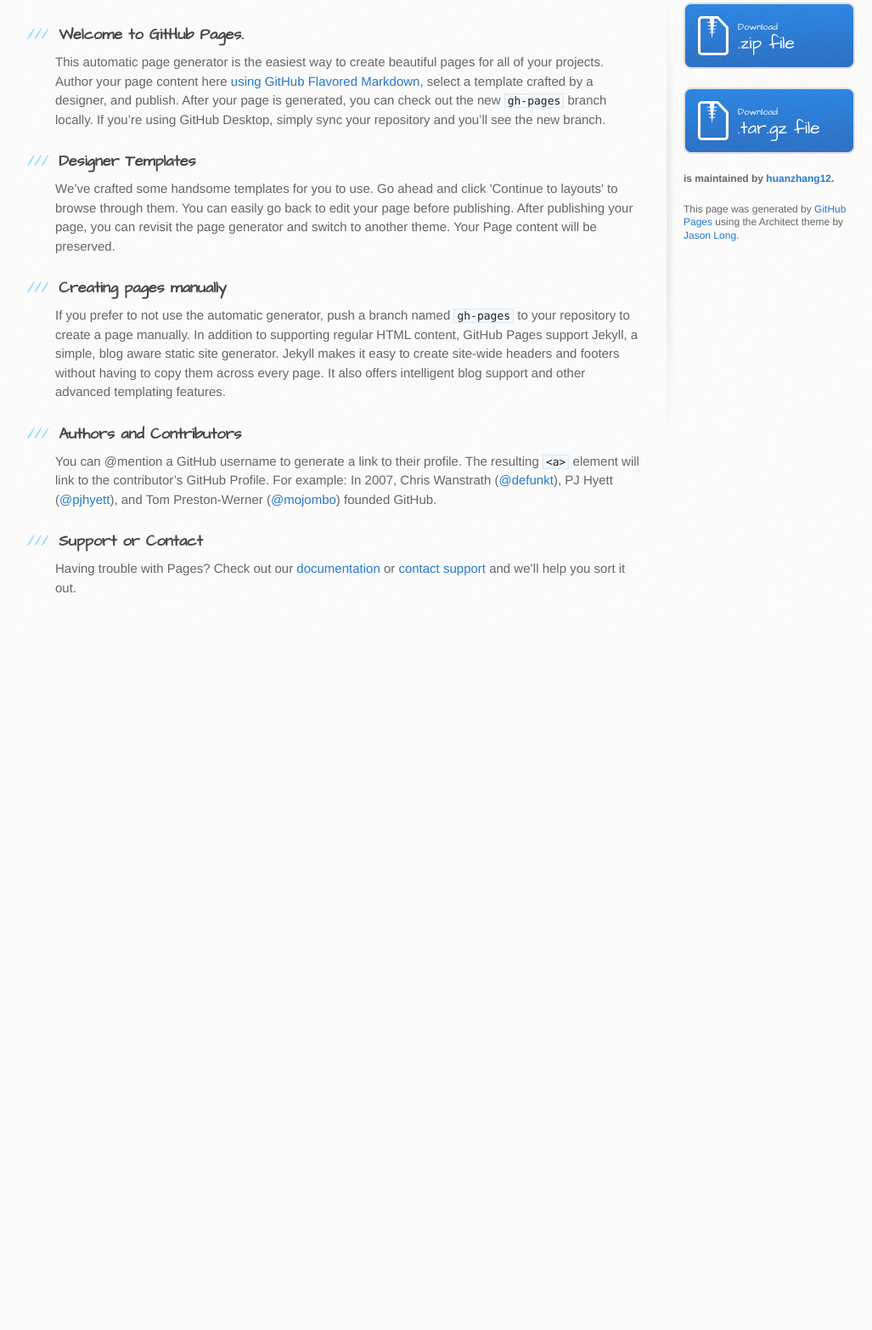
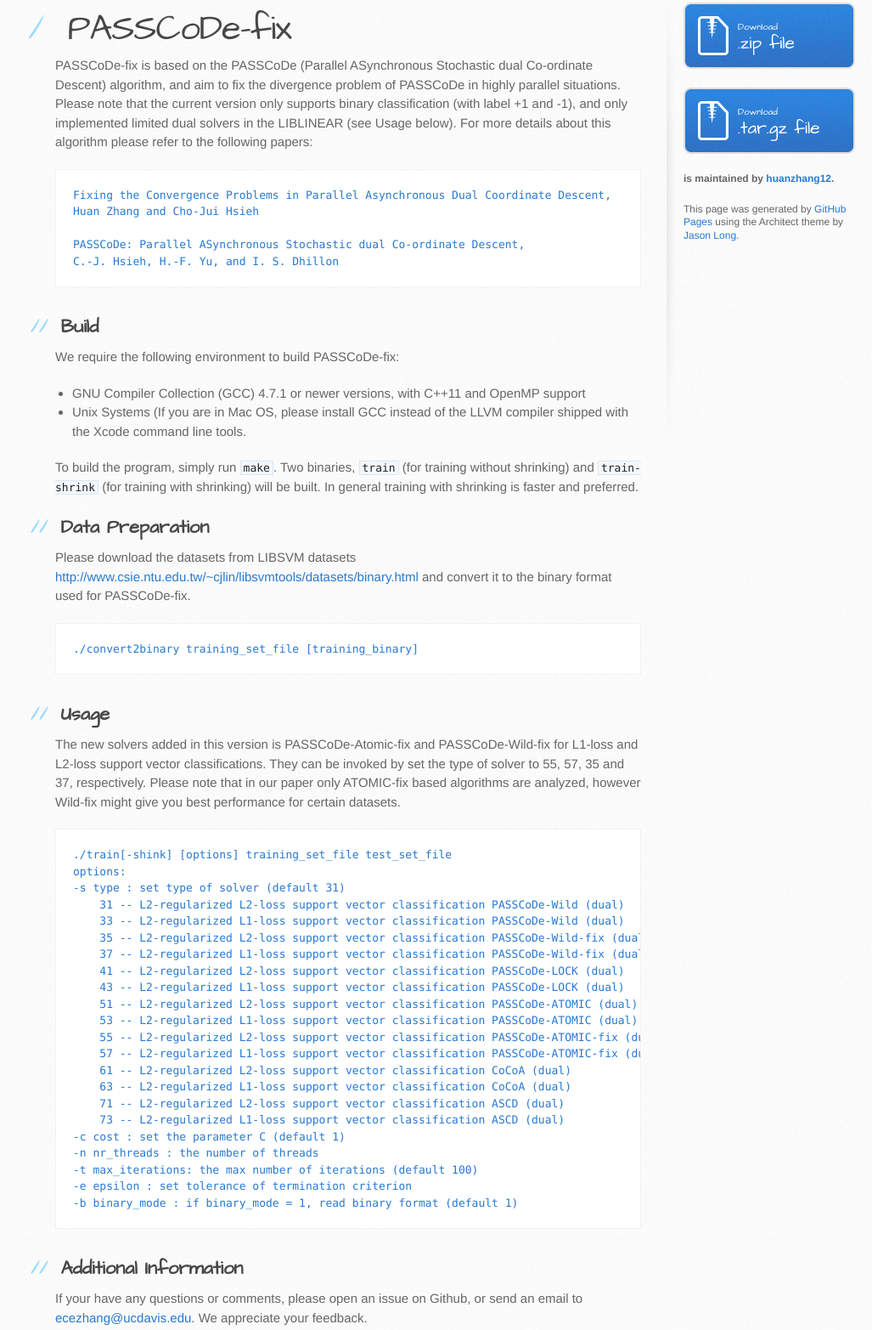
Before and after one commit to huanzhang12/passcode-fix, a plain HTML site: page index.html in a window 1280 px wide. Shown: the part 229-1794 px from the top of the page at 85% size, without its empty margins (105-1132 px from the left). Before the commit the page ends 975 px from the top, so only its background shows below. Drawn offline with Linux system fonts and the light colour scheme.

```diff
--- a/index.html
+++ b/index.html
@@ -28,30 +28,83 @@
     <div id="content-wrapper">
       <div class="inner clearfix">
         <section id="main-content">
-          <h3>
-<a id="welcome-to-github-pages" class="anchor" href="#welcome-to-github-pages" aria-hidden="true"><span aria-hidden="true" class="octicon octicon-link"></span></a>Welcome to GitHub Pages.</h3>
+          <h1>
+<a id="passcode-fix" class="anchor" href="#passcode-fix" aria-hidden="true"><span aria-hidden="true" class="octicon octicon-link"></span></a>PASSCoDe-fix</h1>
 
-<p>This automatic page generator is the easiest way to create beautiful pages for all of your projects. Author your page content here <a href="https://guides.github.com/features/mastering-markdown/">using GitHub Flavored Markdown</a>, select a template crafted by a designer, and publish. After your page is generated, you can check out the new <code>gh-pages</code> branch locally. If you’re using GitHub Desktop, simply sync your repository and you’ll see the new branch.</p>
+<p>PASSCoDe-fix is based on the PASSCoDe (Parallel ASynchronous Stochastic dual Co-ordinate Descent)
+algorithm, and aim to fix the divergence problem of PASSCoDe in highly parallel situations.
+Please note that the current version only supports binary classification (with label +1 and -1),
+and only implemented limited dual solvers in the LIBLINEAR (see Usage below).
+For more details about this algorithm please refer to the following papers:</p>
 
-<h3>
-<a id="designer-templates" class="anchor" href="#designer-templates" aria-hidden="true"><span aria-hidden="true" class="octicon octicon-link"></span></a>Designer Templates</h3>
+<pre><code>Fixing the Convergence Problems in Parallel Asynchronous Dual Coordinate Descent,
+Huan Zhang and Cho-Jui Hsieh
 
-<p>We’ve crafted some handsome templates for you to use. Go ahead and click 'Continue to layouts' to browse through them. You can easily go back to edit your page before publishing. After publishing your page, you can revisit the page generator and switch to another theme. Your Page content will be preserved.</p>
+PASSCoDe: Parallel ASynchronous Stochastic dual Co-ordinate Descent,
+C.-J. Hsieh, H.-F. Yu, and I. S. Dhillon
+</code></pre>
 
-<h3>
-<a id="creating-pages-manually" class="anchor" href="#creating-pages-manually" aria-hidden="true"><span aria-hidden="true" class="octicon octicon-link"></span></a>Creating pages manually</h3>
+<h2>
+<a id="build" class="anchor" href="#build" aria-hidden="true"><span aria-hidden="true" class="octicon octicon-link"></span></a>Build</h2>
 
-<p>If you prefer to not use the automatic generator, push a branch named <code>gh-pages</code> to your repository to create a page manually. In addition to supporting regular HTML content, GitHub Pages support Jekyll, a simple, blog aware static site generator. Jekyll makes it easy to create site-wide headers and footers without having to copy them across every page. It also offers intelligent blog support and other advanced templating features.</p>
+<p>We require the following environment to build PASSCoDe-fix:</p>
 
-<h3>
-<a id="authors-and-contributors" class="anchor" href="#authors-and-contributors" aria-hidden="true"><span aria-hidden="true" class="octicon octicon-link"></span></a>Authors and Contributors</h3>
+<ul>
+<li>GNU Compiler Collection (GCC) 4.7.1 or newer versions, with C++11 and OpenMP support</li>
+<li>Unix Systems (If you are in Mac OS, please install GCC instead of the LLVM compiler shipped with the Xcode command line tools.</li>
+</ul>
 
-<p>You can @mention a GitHub username to generate a link to their profile. The resulting <code>&lt;a&gt;</code> element will link to the contributor’s GitHub Profile. For example: In 2007, Chris Wanstrath (<a href="https://github.com/defunkt" class="user-mention">@defunkt</a>), PJ Hyett (<a href="https://github.com/pjhyett" class="user-mention">@pjhyett</a>), and Tom Preston-Werner (<a href="https://github.com/mojombo" class="user-mention">@mojombo</a>) founded GitHub.</p>
+<p>To build the program, simply run <code>make</code>. Two binaries, <code>train</code> (for training without shrinking)
+and <code>train-shrink</code> (for training with shrinking) will be built. In general training with shrinking is faster and preferred.</p>
 
-<h3>
-<a id="support-or-contact" class="anchor" href="#support-or-contact" aria-hidden="true"><span aria-hidden="true" class="octicon octicon-link"></span></a>Support or Contact</h3>
+<h2>
+<a id="data-preparation-" class="anchor" href="#data-preparation-" aria-hidden="true"><span aria-hidden="true" class="octicon octicon-link"></span></a>Data Preparation </h2>
 
-<p>Having trouble with Pages? Check out our <a href="https://help.github.com/pages">documentation</a> or <a href="https://github.com/contact">contact support</a> and we’ll help you sort it out.</p>
+<p>Please download the datasets from LIBSVM datasets
+<a href="http://www.csie.ntu.edu.tw/%7Ecjlin/libsvmtools/datasets/binary.html">http://www.csie.ntu.edu.tw/~cjlin/libsvmtools/datasets/binary.html</a>
+and convert it to the binary format used for PASSCoDe-fix. </p>
+
+<pre><code>./convert2binary training_set_file [training_binary]
+</code></pre>
+
+<h2>
+<a id="usage" class="anchor" href="#usage" aria-hidden="true"><span aria-hidden="true" class="octicon octicon-link"></span></a>Usage</h2>
+
+<p>The new solvers added in this version is PASSCoDe-Atomic-fix and PASSCoDe-Wild-fix for L1-loss
+and L2-loss support vector classifications.
+They can be invoked by set the type of solver to 55, 57, 35 and 37, respectively.
+Please note that in our paper only ATOMIC-fix based algorithms are analyzed,
+however Wild-fix might give you best performance for certain datasets.</p>
+
+<pre><code>./train[-shink] [options] training_set_file test_set_file
+options:
+-s type : set type of solver (default 31)
+    31 -- L2-regularized L2-loss support vector classification PASSCoDe-Wild (dual)
+    33 -- L2-regularized L1-loss support vector classification PASSCoDe-Wild (dual)
+    35 -- L2-regularized L2-loss support vector classification PASSCoDe-Wild-fix (dual)
+    37 -- L2-regularized L1-loss support vector classification PASSCoDe-Wild-fix (dual)
+    41 -- L2-regularized L2-loss support vector classification PASSCoDe-LOCK (dual)
+    43 -- L2-regularized L1-loss support vector classification PASSCoDe-LOCK (dual)
+    51 -- L2-regularized L2-loss support vector classification PASSCoDe-ATOMIC (dual)
+    53 -- L2-regularized L1-loss support vector classification PASSCoDe-ATOMIC (dual)
+    55 -- L2-regularized L2-loss support vector classification PASSCoDe-ATOMIC-fix (dual)
+    57 -- L2-regularized L1-loss support vector classification PASSCoDe-ATOMIC-fix (dual)
+    61 -- L2-regularized L2-loss support vector classification CoCoA (dual)
+    63 -- L2-regularized L1-loss support vector classification CoCoA (dual)
+    71 -- L2-regularized L2-loss support vector classification ASCD (dual)
+    73 -- L2-regularized L1-loss support vector classification ASCD (dual)
+-c cost : set the parameter C (default 1)
+-n nr_threads : the number of threads
+-t max_iterations: the max number of iterations (default 100)
+-e epsilon : set tolerance of termination criterion
+-b binary_mode : if binary_mode = 1, read binary format (default 1)
+</code></pre>
+
+<h2>
+<a id="additional-information" class="anchor" href="#additional-information" aria-hidden="true"><span aria-hidden="true" class="octicon octicon-link"></span></a>Additional Information</h2>
+
+<p>If your have any questions or comments, please open an issue on Github,
+or send an email to <a href="mailto:ecezhang@ucdavis.edu">ecezhang@ucdavis.edu</a>. We appreciate your feedback.</p>
         </section>
 
         <aside id="sidebar">
```
Also changed, not shown: params.json (+1 -1 lines).
